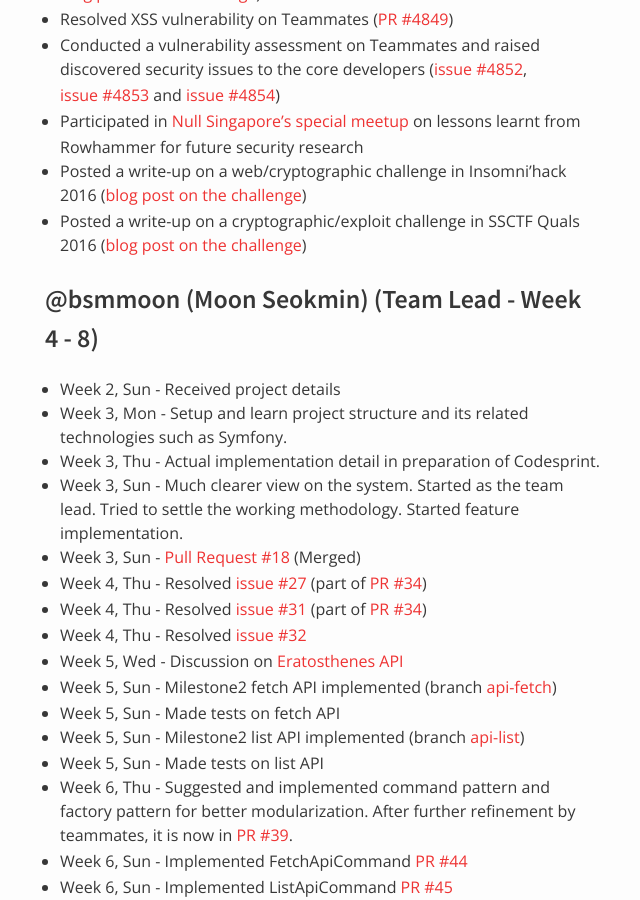
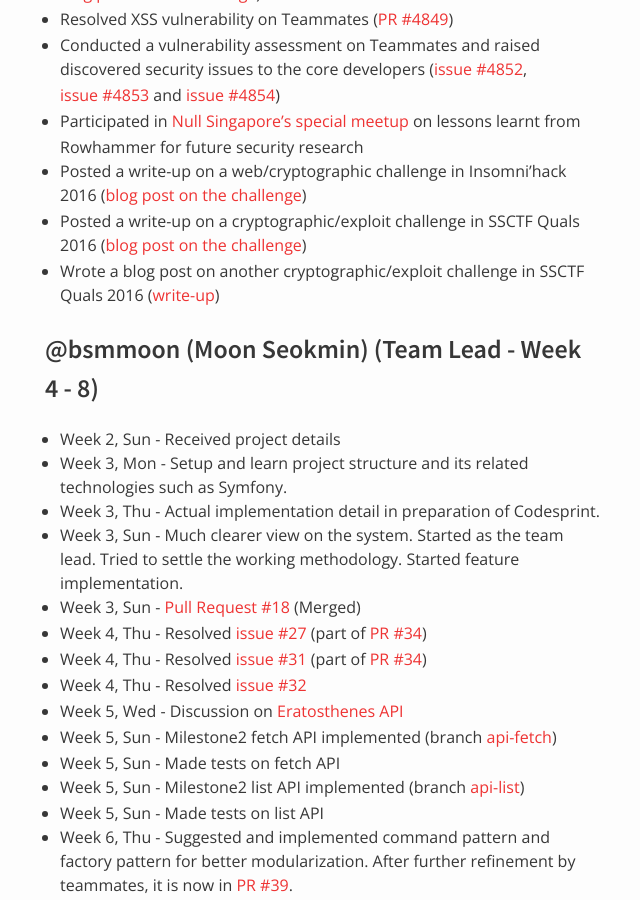
Before and after one commit to nus-oss/cs3281-AY1516S2-website, a Jekyll site: the page built from teams/codebender.md, in a window 1280 px wide and 900 px high, scrolled down 6838 px. Shown: the whole window, without its empty margins (325-965 px from the left). Built offline with Jekyll 4.4.1, drawn with Linux system fonts in a browser that asks for light colours.

Commit message:
Update KY's progress on tech expertise

```diff
--- a/teams/codebender.md
+++ b/teams/codebender.md
@@ -209,6 +209,7 @@ permalink: /teams/codebender/
 * Participated in [Null Singapore's special meetup](http://www.meetup.com/Null-Singapore-The-Open-Security-Community/events/229196202/) on lessons learnt from Rowhammer for future security research
 * Posted a write-up on a web/cryptographic challenge in Insomni'hack 2016 ([blog post on the challenge](http://cs3281-2.blogspot.sg/2016/03/te-insomnihack-2016-teaser-fridginator.html))
 * Posted a write-up on a cryptographic/exploit challenge in SSCTF Quals 2016 ([blog post on the challenge](http://cs3281-2.blogspot.sg/2016/03/te-ssctf-2016-heheda-crypto-exploit.html))
+* Wrote a blog post on another cryptographic/exploit challenge in SSCTF Quals 2016 ([write-up](http://cs3281-2.blogspot.sg/2016/03/te-ssctf-2016-chain-rule-crypto-exploit.html))
 
 ### @bsmmoon (Moon Seokmin) (Team Lead - Week 4 - 8)
 * Week 2, Sun - Received project details
```
